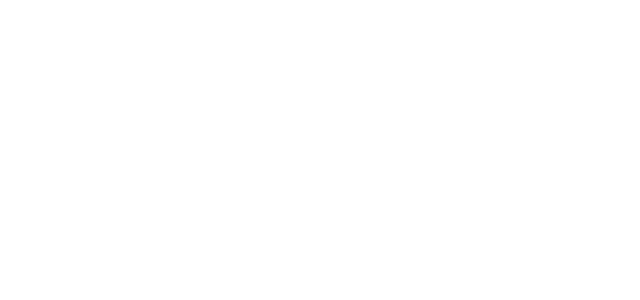
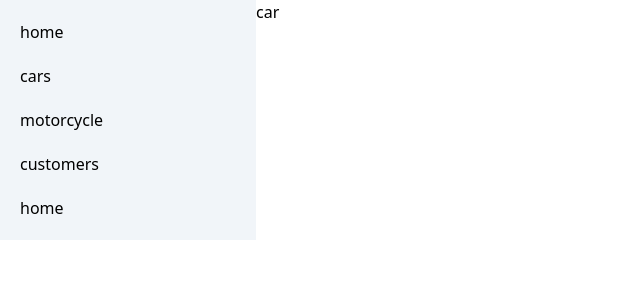
Before and after one commit to Elsayed-Rady-Elsayed/GARAGE-SYSTEM, a React (Vite) app: page /cars in a window 1280 px wide. Shown: the top 300 px of the page, without its empty margins (0-640 px from the left). Built offline with nearby package versions, Linux system fonts and the light colour scheme.

Commit message:
add start

```diff
--- a/src/App.jsx
+++ b/src/App.jsx
@@ -1,5 +1,29 @@
+import { Route, Routes } from "react-router-dom";
+import Home from "./views/Home";
+import Cars from "./views/Cars";
+import Motorcycle from "./views/Motorcycle";
+import Customers from "./views/Customers";
+
 function App() {
-  return <div></div>;
+  return (
+    <div>
+      <Routes>
+        <Route
+          path="*"
+          element={
+            <div>
+              <h2>404 page not found</h2>
+            </div>
+          }
+        />
+        <Route path="/" element={<Home />}>
+          <Route path="cars" element={<Cars />} />
+          <Route path="motorcycle" element={<Motorcycle />} />
+          <Route path="customers" element={<Customers />} />
+        </Route>
+      </Routes>
+    </div>
+  );
 }
 
 export default App;
--- /dev/null
+++ b/src/components/SideBar.jsx
@@ -0,0 +1,16 @@
+import React from "react";
+import { Link } from "react-router-dom";
+
+const SideBar = () => {
+  return (
+    <div className="flex flex-col gap-5 p-5 bg-slate-100 w-[20%]">
+      <Link to={"/"}>home</Link>
+      <Link to={"/cars"}>cars</Link>
+      <Link to={"/motorcycle"}>motorcycle</Link>
+      <Link to={"/customers"}>customers</Link>
+      <Link to={"/"}>home</Link>
+    </div>
+  );
+};
+
+export default SideBar;
--- /dev/null
+++ b/src/views/Cars.jsx
@@ -0,0 +1,7 @@
+import React from "react";
+
+const Cars = () => {
+  return <div className="w-[50%]"> car</div>;
+};
+
+export default Cars;
--- /dev/null
+++ b/src/views/Customers.jsx
@@ -0,0 +1,7 @@
+import React from "react";
+
+const Customers = () => {
+  return <div></div>;
+};
+
+export default Customers;
--- a/src/views/Home.jsx
+++ b/src/views/Home.jsx
@@ -1,7 +1,14 @@
 import React from "react";
+import SideBar from "../components/SideBar";
+import { Outlet } from "react-router-dom";
 
 const Home = () => {
-  return <div></div>;
+  return (
+    <div className="flex">
+      <SideBar />
+      <Outlet />
+    </div>
+  );
 };
 
 export default Home;
--- a/src/views/MainLayout.jsx
+++ b/src/views/MainLayout.jsx
@@ -1,7 +1,12 @@
 import React from "react";
+import Home from "./Home";
 
 const MainLayout = () => {
-  return <div></div>;
+  return (
+    <div>
+      <Home />
+    </div>
+  );
 };
 
 export default MainLayout;
--- /dev/null
+++ b/src/views/Motorcycle.jsx
@@ -0,0 +1,7 @@
+import React from "react";
+
+const Motorcycle = () => {
+  return <div></div>;
+};
+
+export default Motorcycle;
--- a/tailwind.config.js
+++ b/tailwind.config.js
@@ -1,8 +1,8 @@
 /** @type {import('tailwindcss').Config} */
 export default {
-  content: [],
+  content: ["./index.html", "./src/**/*.{js,ts,jsx,tsx}"],
   theme: {
     extend: {},
   },
   plugins: [],
-}
+};
```
